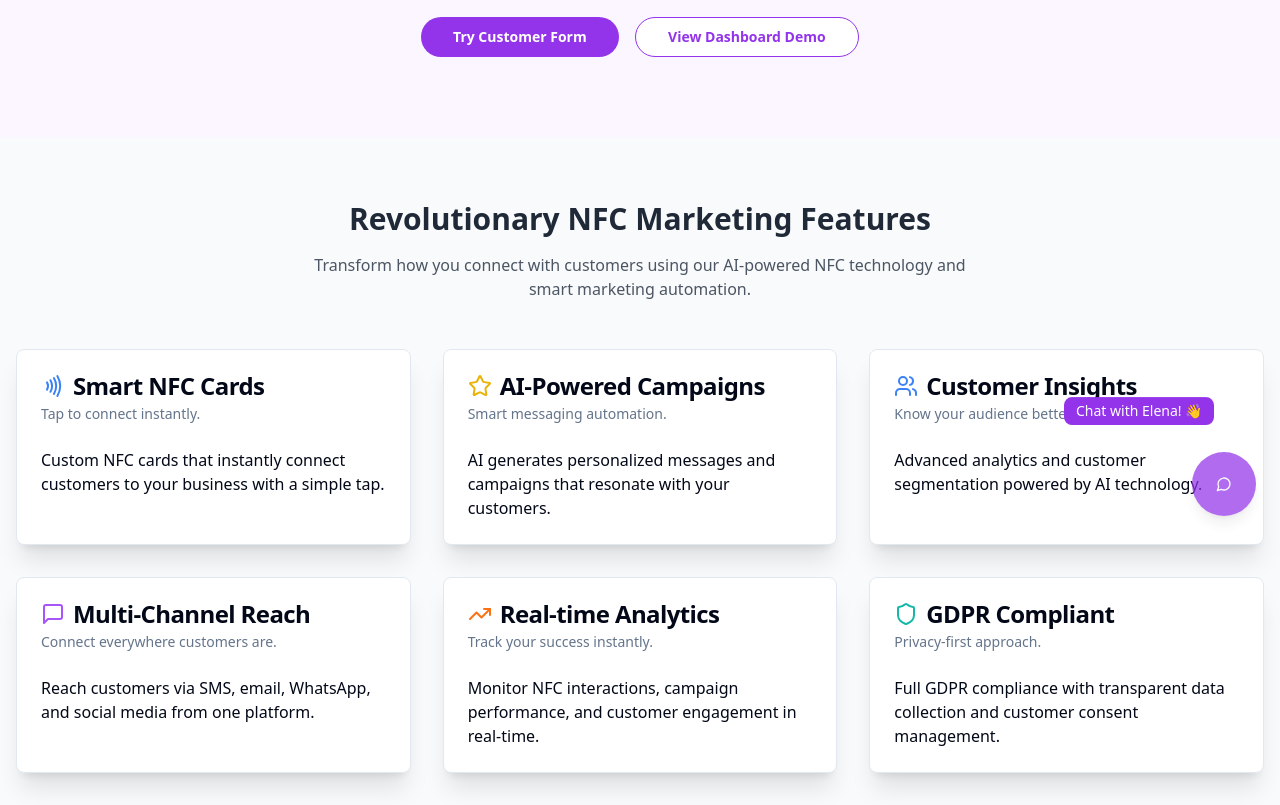
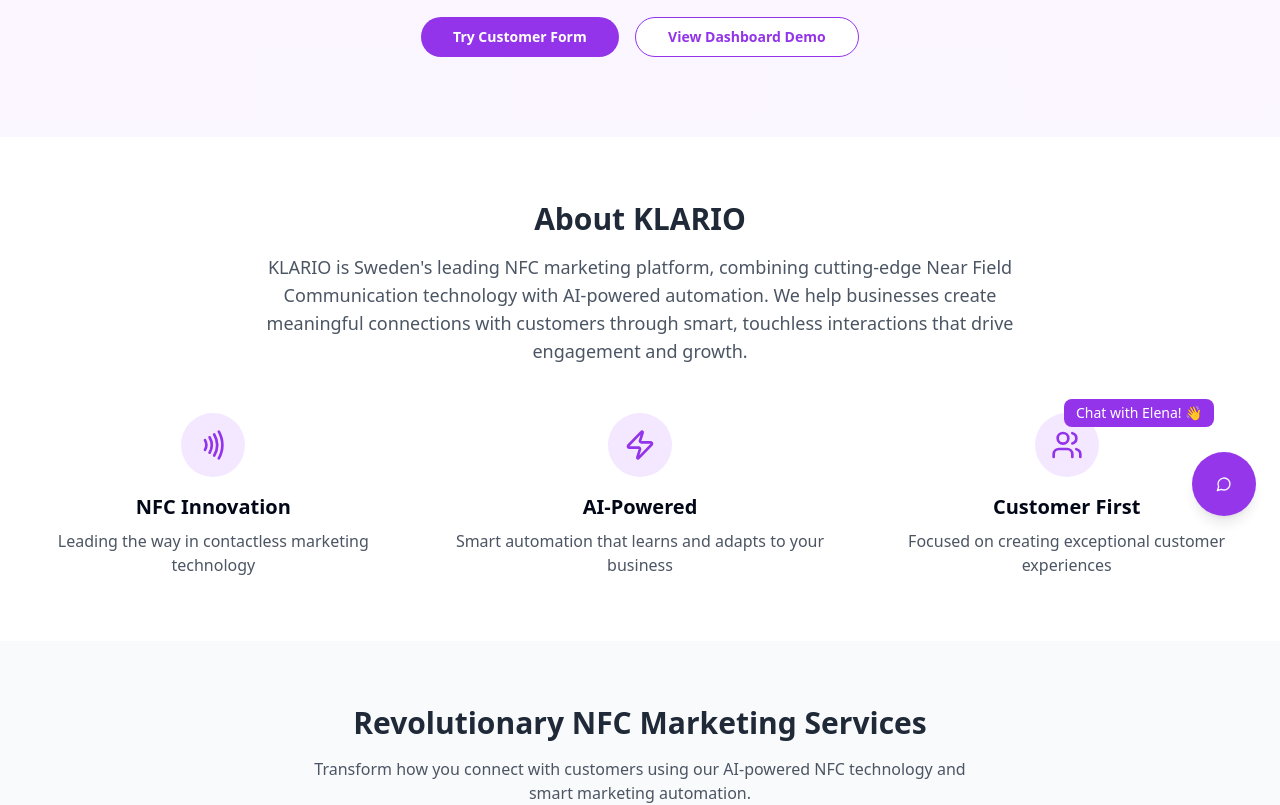
Before and after one commit to omdaintech/klario-tech, a React (Vite) app: page / in a window 1280 px wide. Shown: the part 260-1065 px from the top of the page. Built offline with nearby package versions, Linux system fonts and the light colour scheme.

Commit message:
Fix: Ensure homepage navigation buttons work
Ensure all navigation buttons on the homepage (Home, About, Services, Pricing, Contact, Book a Meeting) are functional and correctly scroll to their respective sections.

```diff
--- a/src/pages/Index.tsx
+++ b/src/pages/Index.tsx
@@ -38,7 +38,8 @@ const Index = () => {
     <div className="min-h-screen bg-gradient-to-b from-purple-50 to-white">
       <Navigation />
 
-      <header className="py-20 text-center">
+      {/* Home Section */}
+      <section id="home" className="py-20 text-center">
         <h1 className="text-5xl font-bold text-gray-800 mb-4 animate-fade-in">
           Welcome to KLARIO NFC Marketing Platform
         </h1>
@@ -60,13 +61,51 @@ const Index = () => {
             View Dashboard Demo
           </Button>
         </div>
-      </header>
+      </section>
 
-      <section className="py-16 bg-gray-50">
+      {/* About Section */}
+      <section id="about" className="py-16 bg-white">
         <div className="container mx-auto px-4">
           <div className="text-center mb-12">
             <h2 className="text-3xl font-bold text-gray-800 mb-4">
-              Revolutionary NFC Marketing Features
+              About KLARIO
+            </h2>
+            <p className="text-gray-600 max-w-3xl mx-auto text-lg">
+              KLARIO is Sweden's leading NFC marketing platform, combining cutting-edge Near Field Communication technology with AI-powered automation. We help businesses create meaningful connections with customers through smart, touchless interactions that drive engagement and growth.
+            </p>
+          </div>
+          <div className="grid grid-cols-1 md:grid-cols-3 gap-8 mt-12">
+            <div className="text-center">
+              <div className="bg-purple-100 w-16 h-16 rounded-full flex items-center justify-center mx-auto mb-4">
+                <Nfc className="w-8 h-8 text-purple-600" />
+              </div>
+              <h3 className="text-xl font-semibold mb-2">NFC Innovation</h3>
+              <p className="text-gray-600">Leading the way in contactless marketing technology</p>
+            </div>
+            <div className="text-center">
+              <div className="bg-purple-100 w-16 h-16 rounded-full flex items-center justify-center mx-auto mb-4">
+                <Zap className="w-8 h-8 text-purple-600" />
+              </div>
+              <h3 className="text-xl font-semibold mb-2">AI-Powered</h3>
+              <p className="text-gray-600">Smart automation that learns and adapts to your business</p>
+            </div>
+            <div className="text-center">
+              <div className="bg-purple-100 w-16 h-16 rounded-full flex items-center justify-center mx-auto mb-4">
+                <Users className="w-8 h-8 text-purple-600" />
+              </div>
+              <h3 className="text-xl font-semibold mb-2">Customer First</h3>
+              <p className="text-gray-600">Focused on creating exceptional customer experiences</p>
+            </div>
+          </div>
+        </div>
+      </section>
+
+      {/* Services Section */}
+      <section id="services" className="py-16 bg-gray-50">
+        <div className="container mx-auto px-4">
+          <div className="text-center mb-12">
+            <h2 className="text-3xl font-bold text-gray-800 mb-4">
+              Revolutionary NFC Marketing Services
             </h2>
             <p className="text-gray-600 max-w-2xl mx-auto">
               Transform how you connect with customers using our AI-powered NFC technology and smart marketing automation.
@@ -137,7 +176,7 @@ const Index = () => {
       </section>
 
       {/* Pricing Section */}
-      <section className="py-16 bg-white">
+      <section id="pricing" className="py-16 bg-white">
         <div className="container mx-auto px-4">
           <div className="text-center mb-12">
             <h2 className="text-3xl font-bold text-gray-800 mb-4">
@@ -286,7 +325,8 @@ const Index = () => {
         </div>
       </section>
 
-      <section className="py-16">
+      {/* Why Choose KLARIO Section */}
+      <section className="py-16 bg-gray-50">
         <div className="container mx-auto px-4 text-center">
           <h2 className="text-3xl font-bold text-gray-800 mb-8">
             Why Choose KLARIO NFC Marketing?
@@ -328,7 +368,31 @@ const Index = () => {
         </div>
       </section>
 
-      <section className="py-16 bg-gray-100">
+      {/* Book a Meeting Section */}
+      <section id="booking" className="py-16 bg-white">
+        <div className="container mx-auto px-4 text-center">
+          <h2 className="text-3xl font-bold text-gray-800 mb-4">
+            Ready to Transform Your Marketing?
+          </h2>
+          <p className="text-gray-600 mb-8 max-w-2xl mx-auto">
+            Book a free 15-minute consultation with our NFC marketing experts. We'll show you exactly how KLARIO can help grow your business through smart, touchless customer engagement.
+          </p>
+          <div className="max-w-md mx-auto">
+            <Button
+              className="bg-purple-600 hover:bg-purple-700 text-white font-bold py-4 px-8 rounded-full text-lg mb-4"
+              onClick={() => window.open('https://calendly.com/klario-demo', '_blank')}
+            >
+              Book Your Free Demo
+            </Button>
+            <p className="text-sm text-gray-500">
+              No commitment required • 15 minutes • Free consultation
+            </p>
+          </div>
+        </div>
+      </section>
+
+      {/* Contact Section */}
+      <section id="contact" className="py-16 bg-gray-100">
         <div className="container mx-auto px-4">
           <div className="grid grid-cols-1 md:grid-cols-2 gap-8">
             <div>
```
